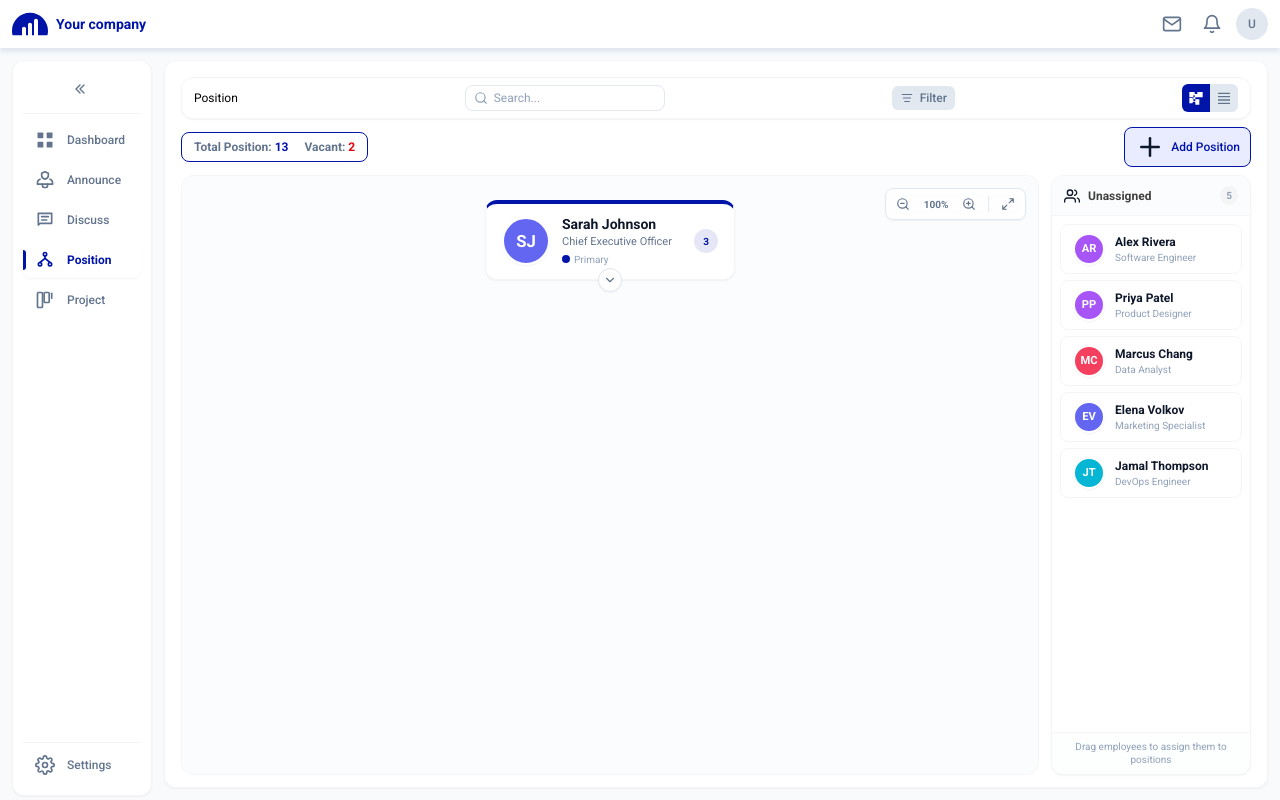
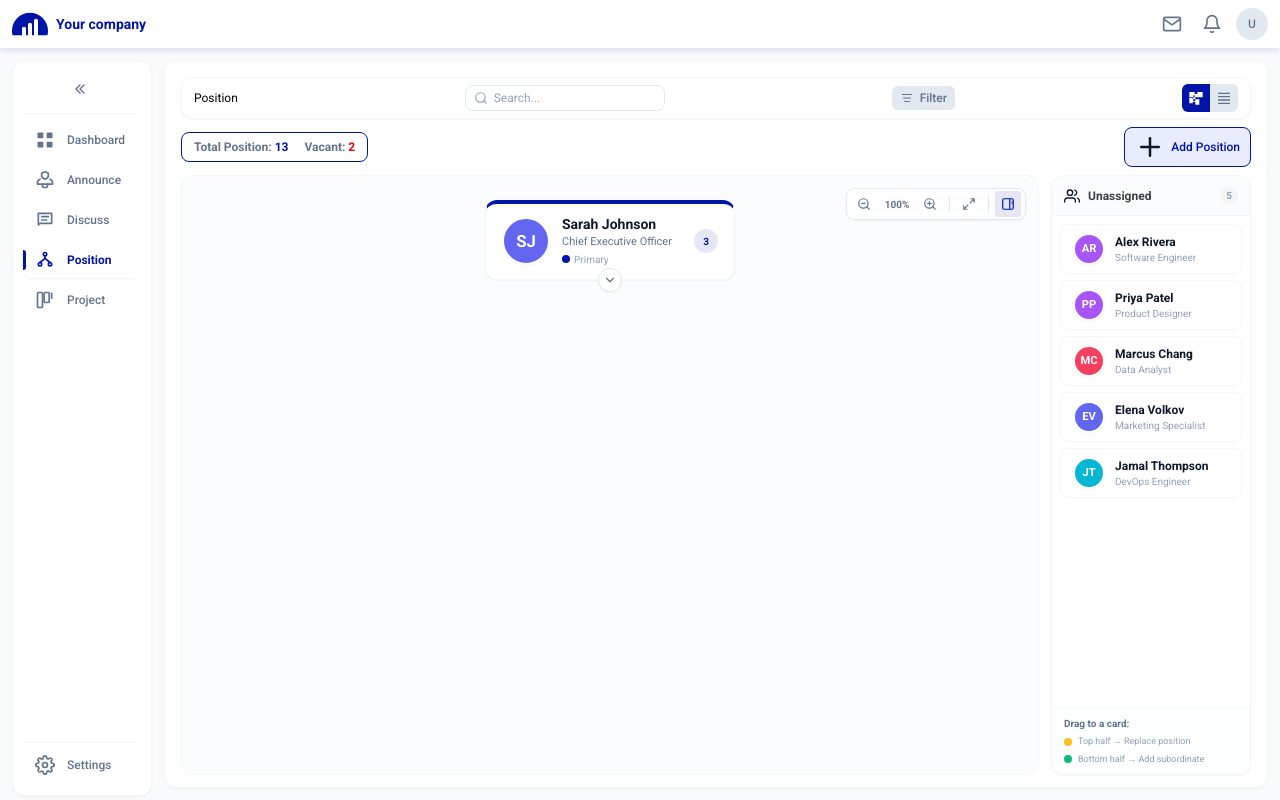
Before and after one commit to talkingtomhehe/dummy-its, a React (Vite) app in the folder frontend/main-webapp/: page /positions in a window 1280 px wide. Built offline with nearby package versions, Linux system fonts and the light colour scheme.

Commit message:
update position tree

```diff
--- a/frontend/main-webapp/src/features/positions/components/PositionTreeView.tsx
+++ b/frontend/main-webapp/src/features/positions/components/PositionTreeView.tsx
@@ -2,12 +2,14 @@ import { useState, useCallback, useRef, useEffect, useMemo, type DragEvent } fro
 import type { Position } from "./PositionCard";
 
 // ===================== TYPES =====================
+type DropMode = "replace" | "subordinate";
+
 interface PositionTreeViewProps {
   positions: Position;
   onPositionMove?: (draggedId: string, targetId: string) => void;
   onPositionClick?: (position: Position) => void;
   unassignedEmployees?: UnassignedEmployee[];
-  onEmployeeAssign?: (employeeId: string, targetPositionId: string) => void;
+  onEmployeeAssign?: (employeeId: string, targetPositionId: string, mode: DropMode) => void;
 }
 
 export interface UnassignedEmployee {
@@ -59,6 +61,15 @@ const ZoomOutIcon = () => (
 const FitIcon = () => (
   <svg width="14" height="14" viewBox="0 0 24 24" fill="none" xmlns="http://www.w3.org/2000/svg">
     <path d="M15 3H21V9M9 21H3V15M21 3L14 10M3 21L10 14" stroke="currentColor" strokeWidth="2" strokeLinecap="round" strokeLinejoin="round" />
+  </svg>
+);
+
+const PanelToggleIcon = ({ open }: { open: boolean }) => (
+  <svg width="14" height="14" viewBox="0 0 24 24" fill="none" xmlns="http://www.w3.org/2000/svg">
+    <rect x="3" y="3" width="18" height="18" rx="2" stroke="currentColor" strokeWidth="2" />
+    <path d="M15 3V21" stroke="currentColor" strokeWidth="2" />
+    {open && <path d="M18 8L20 10L18 12" stroke="currentColor" strokeWidth="1.5" strokeLinecap="round" strokeLinejoin="round" />}
+    {!open && <path d="M20 8L18 10L20 12" stroke="currentColor" strokeWidth="1.5" strokeLinecap="round" strokeLinejoin="round" />}
   </svg>
 );
 
@@ -136,7 +147,7 @@ const StatusDot = ({ status }: { status: string }) => {
 
 /** Count all visible (non-collapsed) nodes in the tree */
 function countVisibleNodes(tree: Position, collapsedNodes: Set<string>): number {
-  let count = 1; // count self
+  let count = 1;
   if (!collapsedNodes.has(tree.id) && tree.children) {
     for (const child of tree.children) {
       count += countVisibleNodes(child, collapsedNodes);
@@ -167,7 +178,7 @@ interface TreeNodeProps {
   dragType: "position" | "employee" | null;
   onDragStart: (id: string, type: "position" | "employee") => void;
   onDragEnd: () => void;
-  onDrop: (targetId: string) => void;
+  onDrop: (targetId: string, mode: DropMode) => void;
   onPositionClick?: (position: Position) => void;
   level: number;
   nodeRefs: React.MutableRefObject<Map<string, HTMLDivElement>>;
@@ -187,7 +198,7 @@ const TreeNode = ({
   level,
   nodeRefs,
 }: TreeNodeProps) => {
-  const [isDragOver, setIsDragOver] = useState(false);
+  const [dropZone, setDropZone] = useState<DropMode | null>(null);
   const children = position.children || [];
   const isCollapsed = collapsedNodes.has(position.id);
   const hasChildren = children.length > 0;
@@ -218,31 +229,43 @@ const TreeNode = ({
     onDragStart(position.id, "position");
   };
 
+  // Detect which half of the card the cursor is over
   const handleDragOver = (e: DragEvent) => {
     e.preventDefault();
     e.dataTransfer.dropEffect = "move";
     if (draggedId && draggedId !== position.id) {
-      setIsDragOver(true);
+      const rect = e.currentTarget.getBoundingClientRect();
+      const midY = rect.top + rect.height / 2;
+      setDropZone(e.clientY < midY ? "replace" : "subordinate");
     }
   };
 
-  const handleDragLeave = () => setIsDragOver(false);
+  const handleDragLeave = () => setDropZone(null);
 
   const handleDrop = (e: DragEvent) => {
     e.preventDefault();
     e.stopPropagation();
-    setIsDragOver(false);
+    const mode = dropZone || "subordinate";
+    setDropZone(null);
     if (draggedId && draggedId !== position.id) {
-      onDrop(position.id);
+      onDrop(position.id, mode);
     }
   };
 
   const handleDragEnd = () => {
-    setIsDragOver(false);
+    setDropZone(null);
     onDragEnd();
   };
 
   const childCount = children.length;
+
+  // Visual feedback for drop zones
+  const dropRingClass =
+    dropZone === "replace"
+      ? "ring-2 ring-amber-400 ring-offset-2"
+      : dropZone === "subordinate"
+        ? "ring-2 ring-emerald-400 ring-offset-2"
+        : "";
 
   return (
     <div className="flex flex-col items-center">
@@ -260,7 +283,7 @@ const TreeNode = ({
           relative group cursor-pointer select-none
           transition-all duration-200 ease-out
           ${isDragging ? "opacity-40 scale-95" : "opacity-100"}
-          ${isDragOver ? "ring-2 ring-primary ring-offset-2 scale-[1.02]" : ""}
+          ${dropRingClass}
         `}
       >
         <div
@@ -303,6 +326,19 @@ const TreeNode = ({
           )}
         </div>
 
+        {/* Drop zone indicator label */}
+        {dropZone && (
+          <div
+            className={`absolute left-1/2 -translate-x-1/2 px-2 py-0.5 rounded text-[9px] font-bold whitespace-nowrap z-20 pointer-events-none
+              ${dropZone === "replace"
+                ? "-top-6 bg-amber-400 text-white"
+                : "-bottom-6 bg-emerald-500 text-white"
+              }`}
+          >
+            {dropZone === "replace" ? "⇄ Replace position" : "↓ Assign as subordinate"}
+          </div>
+        )}
+
         {/* Expand/collapse toggle */}
         {hasChildren && (
           <button
@@ -326,36 +362,44 @@ const TreeNode = ({
         <div
           className="overflow-hidden transition-all duration-400 ease-in-out"
           style={{
-            maxHeight: isCollapsed ? "0px" : "3000px",
+            maxHeight: isCollapsed ? "0px" : "5000px",
             opacity: isCollapsed ? 0 : 1,
             marginTop: isCollapsed ? "0px" : "16px",
           }}
         >
           <div className="flex flex-col items-center">
-            {/* Vertical stem from parent card down to horizontal bar */}
+            {/* Vertical stem from parent down */}
             <div className="w-0.5 h-5 bg-neutral-300" />
 
-            {/* Children row with horizontal connector */}
-            <div className="relative">
-              {/* Horizontal connector bar — spans from center of first child to center of last child */}
-              {children.length > 1 && (
-                <div
-                  className="absolute top-0 h-0.5 bg-neutral-300"
-                  style={{
-                    left: `calc(50% / ${children.length})`,
-                    right: `calc(50% / ${children.length})`,
-                  }}
-                />
-              )}
+            {/* Children with consistent padding for equal gaps */}
+            <div className="flex items-start">
+              {children.map((child, idx) => {
+                const isFirst = idx === 0;
+                const isLast = idx === children.length - 1;
+                const isOnly = children.length === 1;
 
-              {/* Children nodes in a flex row with equal gap */}
-              <div className="flex gap-6 items-start">
-                {children.map((child) => (
-                  <div key={child.id} className="flex flex-col items-center">
-                    {/* Vertical stem from horizontal bar down to child card */}
+                return (
+                  <div
+                    key={child.id}
+                    className="flex flex-col items-center px-4"
+                  >
+                    {/* Horizontal connector using border-top */}
+                    <div
+                      style={{
+                        width: "100%",
+                        height: 0,
+                        borderTop: isOnly ? "none" : "2px solid #cbd5e1",
+                        ...(isFirst && !isOnly
+                          ? { marginLeft: "50%", width: "50%" }
+                          : {}),
+                        ...(isLast && !isOnly
+                          ? { marginRight: "50%", width: "50%" }
+                          : {}),
+                      }}
+                    />
+                    {/* Vertical drop to child card */}
                     <div className="w-0.5 h-4 bg-neutral-300" />
-
-                    {/* Recursive child */}
+                    {/* Child card */}
                     <TreeNode
                       position={child}
                       collapsedNodes={collapsedNodes}
@@ -370,8 +414,8 @@ const TreeNode = ({
                       nodeRefs={nodeRefs}
                     />
                   </div>
-                ))}
-              </div>
+                );
+              })}
             </div>
           </div>
         </div>
@@ -444,7 +488,8 @@ export default function PositionTreeView({
 
   const [draggedId, setDraggedId] = useState<string | null>(null);
   const [dragType, setDragType] = useState<"position" | "employee" | null>(null);
-  const [manualZoomOffset, setManualZoomOffset] = useState(0); // manual zoom +/-
+  const [manualZoomOffset, setManualZoomOffset] = useState(0);
+  const [showPanel, setShowPanel] = useState(true);
   const scrollContainerRef = useRef<HTMLDivElement>(null);
   const treeContentRef = useRef<HTMLDivElement>(null);
   const edgeScrollIntervalRef = useRef<number | null>(null);
@@ -477,7 +522,6 @@ export default function PositionTreeView({
 
   // ---- Focus camera on toggled node ----
   const focusOnNode = useCallback((nodeId: string) => {
-    // Wait for the expand/collapse transition to start
     setTimeout(() => {
       const el = nodeRefs.current.get(nodeId);
       if (el && scrollContainerRef.current) {
@@ -555,7 +599,6 @@ export default function PositionTreeView({
         }
         return next;
       });
-      // Camera follows the toggled node
       focusOnNode(id);
     },
     [focusOnNode]
@@ -578,13 +621,15 @@ export default function PositionTreeView({
   }, [stopEdgeScrolling]);
 
   const handleDrop = useCallback(
-    (targetId: string) => {
+    (targetId: string, mode: DropMode) => {
       if (!draggedId) return;
+
       if (dragType === "employee" && onEmployeeAssign) {
-        onEmployeeAssign(draggedId, targetId);
+        onEmployeeAssign(draggedId, targetId, mode);
       } else if (dragType === "position" && onPositionMove) {
         onPositionMove(draggedId, targetId);
       }
+
       setDraggedId(null);
       setDragType(null);
       stopEdgeScrolling();
@@ -606,11 +651,13 @@ export default function PositionTreeView({
   const handleZoomOut = () => setManualZoomOffset((v) => Math.max(v - 1, -5));
   const handleZoomFit = () => setManualZoomOffset(0);
 
+  const hasUnassigned = unassignedEmployees.length > 0;
+
   return (
     <div className="flex gap-3 w-full" style={{ height: "calc(100vh - 200px)" }}>
       {/* Tree area */}
       <div className="flex-1 flex flex-col rounded-xl border border-neutral-100 overflow-hidden bg-neutral-50/50 relative">
-        {/* Zoom controls */}
+        {/* Toolbar: Zoom controls + Panel toggle */}
         <div className="absolute top-3 right-3 z-20 flex items-center gap-1 bg-white/90 backdrop-blur-sm rounded-lg border border-neutral-200 shadow-sm px-1 py-0.5">
           <button
             onClick={handleZoomOut}
@@ -637,6 +684,18 @@ export default function PositionTreeView({
           >
             <FitIcon />
           </button>
+          {hasUnassigned && (
+            <>
+              <div className="w-px h-4 bg-neutral-200 mx-0.5" />
+              <button
+                onClick={() => setShowPanel((v) => !v)}
+                className={`p-1.5 rounded transition-colors ${showPanel ? "bg-primary/10 text-primary" : "hover:bg-neutral-100 text-neutral-500"}`}
+                title={showPanel ? "Hide unassigned panel" : "Show unassigned panel"}
+              >
+                <PanelToggleIcon open={showPanel} />
+              </button>
+            </>
+          )}
         </div>
 
         {/* Scrollable tree container */}
@@ -671,9 +730,9 @@ export default function PositionTreeView({
         </div>
       </div>
 
-      {/* Unassigned Employees Panel */}
-      {unassignedEmployees.length > 0 && (
-        <div className="w-[200px] shrink-0 bg-white rounded-xl border border-neutral-100 shadow-sm flex flex-col overflow-hidden">
+      {/* Unassigned Employees Panel — collapsible */}
+      {hasUnassigned && showPanel && (
+        <div className="w-[200px] shrink-0 bg-white rounded-xl border border-neutral-100 shadow-sm flex flex-col overflow-hidden transition-all duration-300">
           <div className="flex items-center gap-2 px-3 py-2.5 border-b border-neutral-100 bg-neutral-50/50">
             <UsersIcon />
             <span className="text-xs font-semibold text-neutral-700">Unassigned</span>
@@ -694,10 +753,17 @@ export default function PositionTreeView({
             ))}
           </div>
 
-          <div className="px-3 py-2 border-t border-neutral-100 bg-neutral-50/30">
-            <p className="text-[10px] text-neutral-400 text-center leading-tight">
-              Drag employees to assign them to positions
-            </p>
+          {/* Drop zone legend */}
+          <div className="px-3 py-2 border-t border-neutral-100 bg-neutral-50/30 space-y-1">
+            <p className="text-[10px] text-neutral-500 font-semibold">Drag to a card:</p>
+            <div className="flex items-center gap-1.5">
+              <div className="w-2 h-2 rounded-full bg-amber-400 shrink-0" />
+              <span className="text-[9px] text-neutral-400">Top half → Replace position</span>
+            </div>
+            <div className="flex items-center gap-1.5">
+              <div className="w-2 h-2 rounded-full bg-emerald-500 shrink-0" />
+              <span className="text-[9px] text-neutral-400">Bottom half → Add subordinate</span>
+            </div>
           </div>
         </div>
       )}
```
